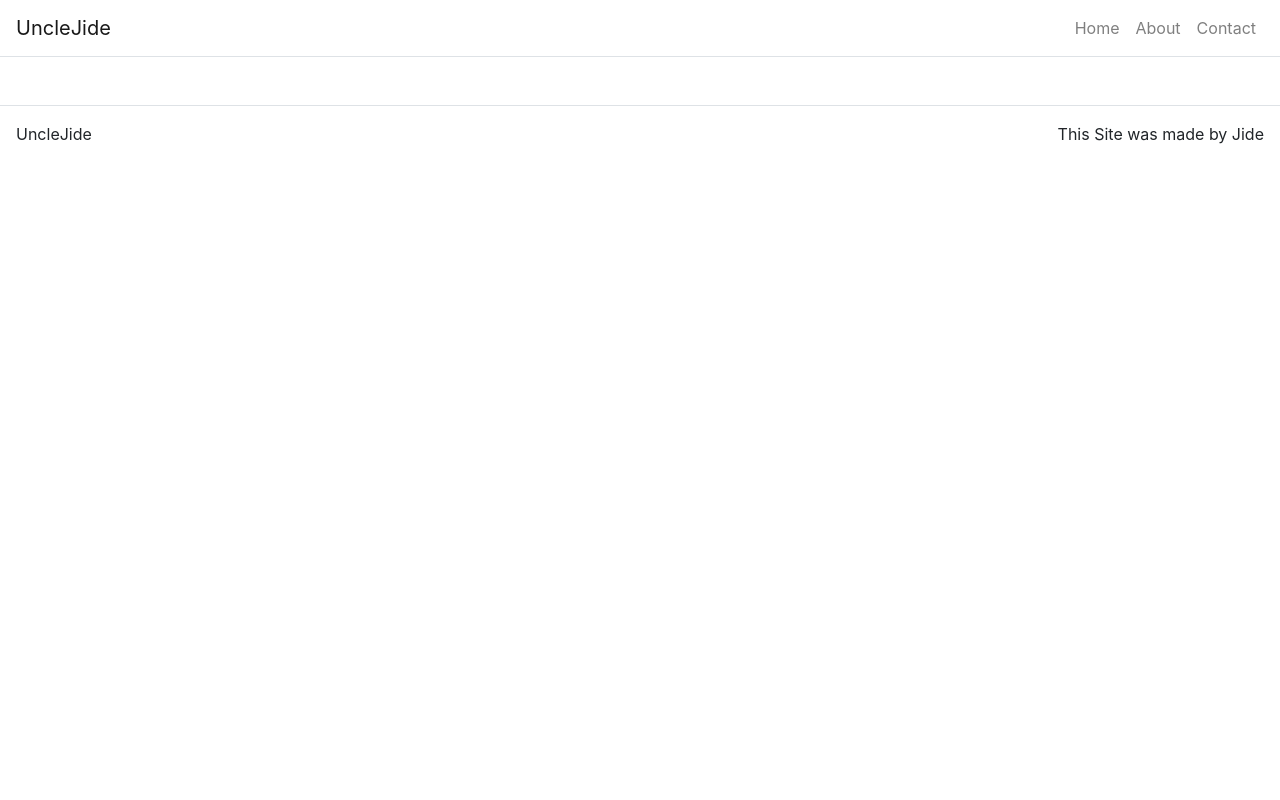
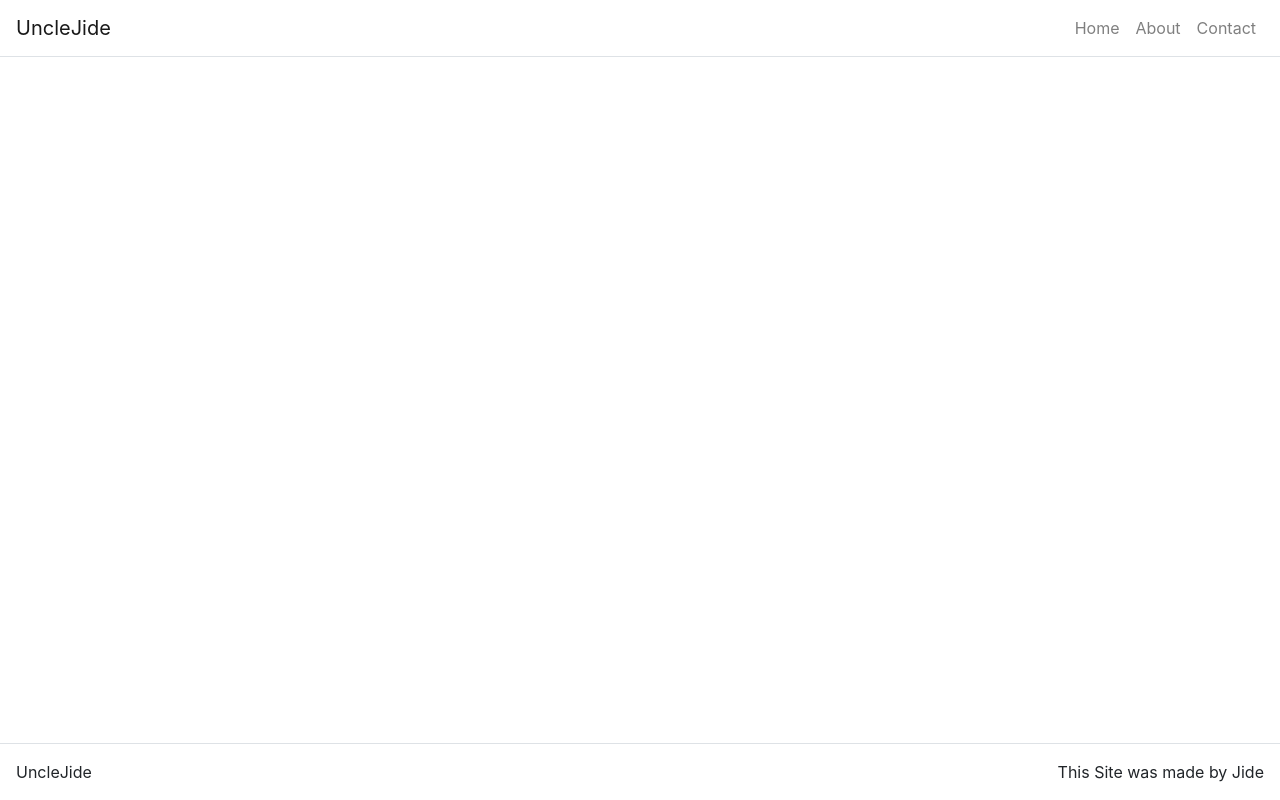
Before and after one commit to unclejide1/portfolio, a React (Create React App) app: page / in a window 1280 px wide. Built offline with nearby package versions, Linux system fonts and the light colour scheme.

Commit message:
refactor: make footer fixed

```diff
--- a/src/components/Footer.js
+++ b/src/components/Footer.js
@@ -6,7 +6,7 @@ import Col from 'react-bootstrap/Col';
 function Footer(){
 
     return(
-        <footer className ="mt-5">
+        <footer className ="mt-5 fixed-bottom" >
             <Container fluid = {true}>
                 <Row className = "border-top justify-content-between p-3">
                     <Col className = "p-0" md={3} sm={12}>
```
